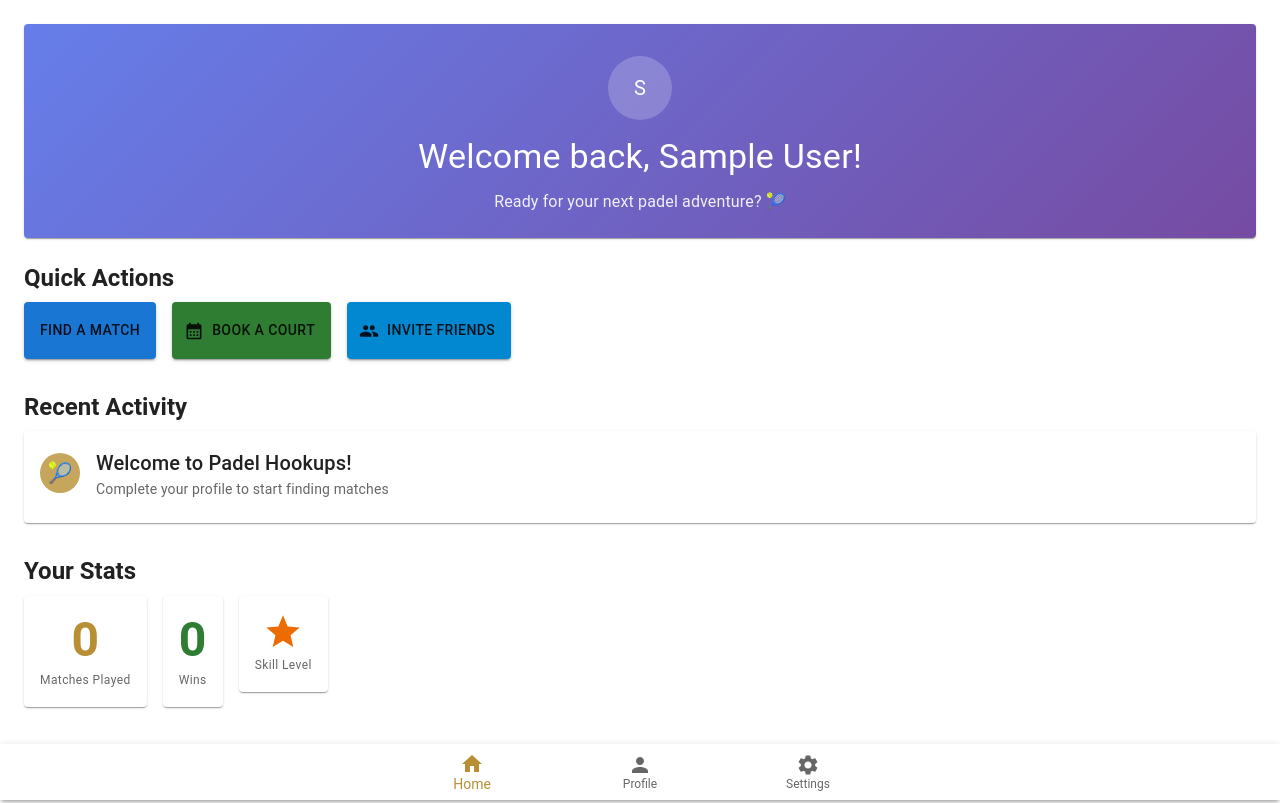
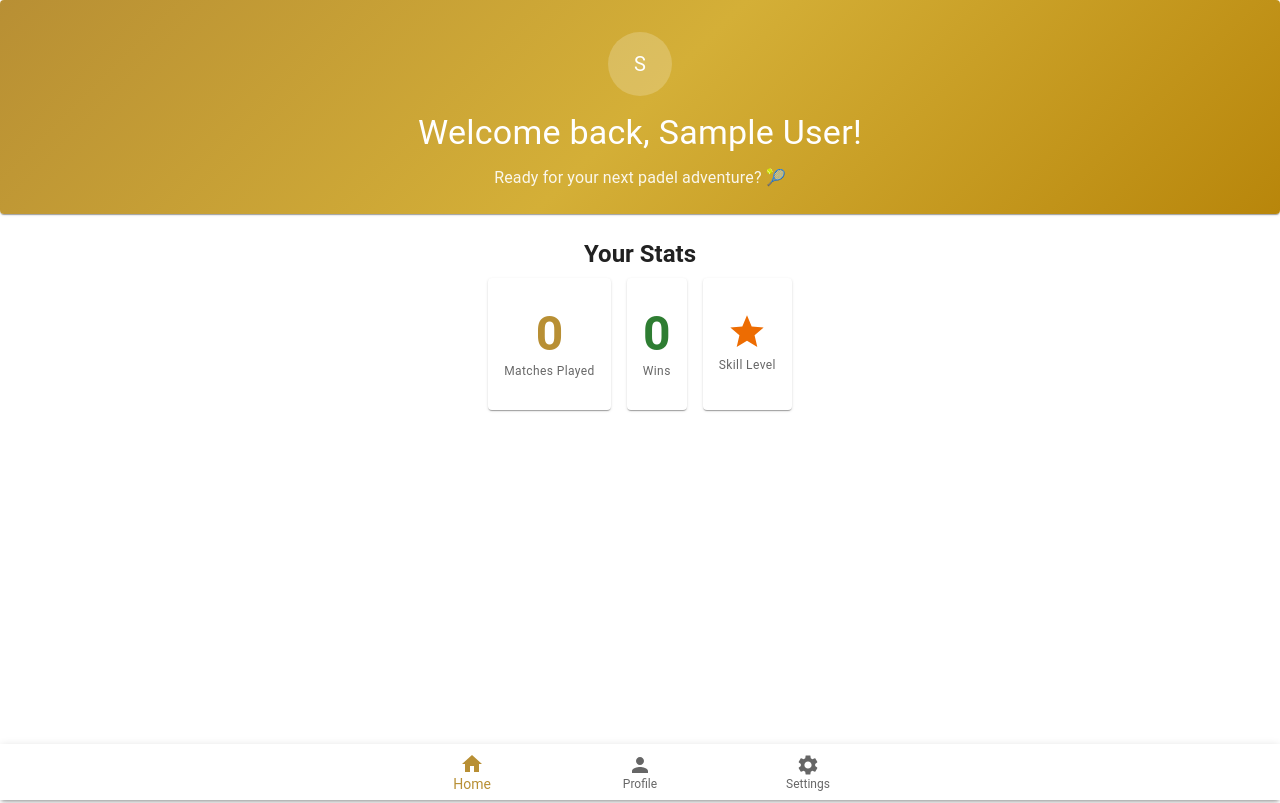
Before and after one commit to padelhookups/padel-hookups, a React (Create React App) app: page /Home in a window 1280 px wide. Built offline with nearby package versions, Linux system fonts and the light colour scheme; no server answers; sample sign-in values are in the browser's storage.

Commit message:
UI improvements

```diff
--- a/src/routes/Home.js
+++ b/src/routes/Home.js
@@ -21,9 +21,9 @@ const Home = () => {
   const user = auth.currentUser;
 
   return (
-    <Box sx={{ p: 3, pb: 12 }}>
+    <Box sx={{ p: 0, pb: 12 }}>
       {/* Welcome Header */}
-      <Card sx={{ mb: 3, background: 'linear-gradient(135deg, #667eea 0%, #764ba2 100%)', color: 'white' }}>
+      <Card sx={{ mb: 3, background: 'linear-gradient(135deg, #b88f34 0%, #d4af37 50%, #b8860b 100%)', color: 'white' }}>
         <CardContent sx={{ textAlign: 'center', py: 4 }}>
           <Avatar sx={{ width: 64, height: 64, mx: 'auto', mb: 2, bgcolor: 'rgba(255,255,255,0.2)' }}>
             {user?.displayName?.charAt(0) || user?.email?.charAt(0) || 'P'}
@@ -38,7 +38,7 @@ const Home = () => {
       </Card>
 
       {/* Quick Actions */}
-      <Typography variant="h5" component="h2" gutterBottom sx={{ fontWeight: 'bold', color: 'text.primary' }}>
+      {/* <Typography variant="h5" component="h2" gutterBottom sx={{ fontWeight: 'bold', color: 'text.primary' }}>
         Quick Actions
       </Typography>
       <Grid container spacing={2} sx={{ mb: 4 }}>
@@ -46,7 +46,6 @@ const Home = () => {
           <Button
             variant="contained"
             fullWidth
-            /* startIcon={<SportsIcon />} */
             sx={{
               py: 2,
               backgroundColor: '#1976d2',
@@ -84,10 +83,10 @@ const Home = () => {
             Invite Friends
           </Button>
         </Grid>
-      </Grid>
+      </Grid> */}
 
       {/* Recent Activity */}
-      <Typography variant="h5" component="h2" gutterBottom sx={{ fontWeight: 'bold', color: 'text.primary' }}>
+      {/* <Typography variant="h5" component="h2" gutterBottom sx={{ fontWeight: 'bold', color: 'text.primary' }}>
         Recent Activity
       </Typography>
       <Card sx={{ mb: 4 }}>
@@ -106,15 +105,15 @@ const Home = () => {
             </Box>
           </Box>
         </CardContent>
-      </Card>
+      </Card> */}
 
       {/* Stats Dashboard */}
-      <Typography variant="h5" component="h2" gutterBottom sx={{ fontWeight: 'bold', color: 'text.primary' }}>
+      <Typography variant="h5" component="h2" textAlign="center" gutterBottom sx={{ fontWeight: 'bold', color: 'text.primary' }}>
         Your Stats
       </Typography>
-      <Grid container spacing={2}>
+      <Grid container spacing={2} sx={{ width: '100%', justifyContent: 'center' }}>
         <Grid item xs={4}>
-          <Paper sx={{ p: 2, textAlign: 'center' }}>
+          <Paper sx={{ p: 2, textAlign: 'center', minHeight: 100, display: 'flex', flexDirection: 'column', justifyContent: 'center' }}>
             <Typography variant="h3" component="div" color="primary.main" sx={{ fontWeight: 'bold' }}>
               0
             </Typography>
@@ -124,7 +123,7 @@ const Home = () => {
           </Paper>
         </Grid>
         <Grid item xs={4}>
-          <Paper sx={{ p: 2, textAlign: 'center' }}>
+          <Paper sx={{ p: 2, textAlign: 'center', minHeight: 100, display: 'flex', flexDirection: 'column', justifyContent: 'center' }}>
             <Typography variant="h3" component="div" color="success.main" sx={{ fontWeight: 'bold' }}>
               0
             </Typography>
@@ -134,8 +133,8 @@ const Home = () => {
           </Paper>
         </Grid>
         <Grid item xs={4}>
-          <Paper sx={{ p: 2, textAlign: 'center' }}>
-            <Star sx={{ fontSize: 40, color: 'warning.main' }} />
+          <Paper sx={{ p: 2, textAlign: 'center', minHeight: 100, display: 'flex', flexDirection: 'column', justifyContent: 'center', alignItems: 'center' }}>
+            <Star sx={{ fontSize: 40, color: 'warning.main', mb: 0.5 }} />
             <Typography variant="caption" color="text.secondary" display="block">
               Skill Level
             </Typography>
```
